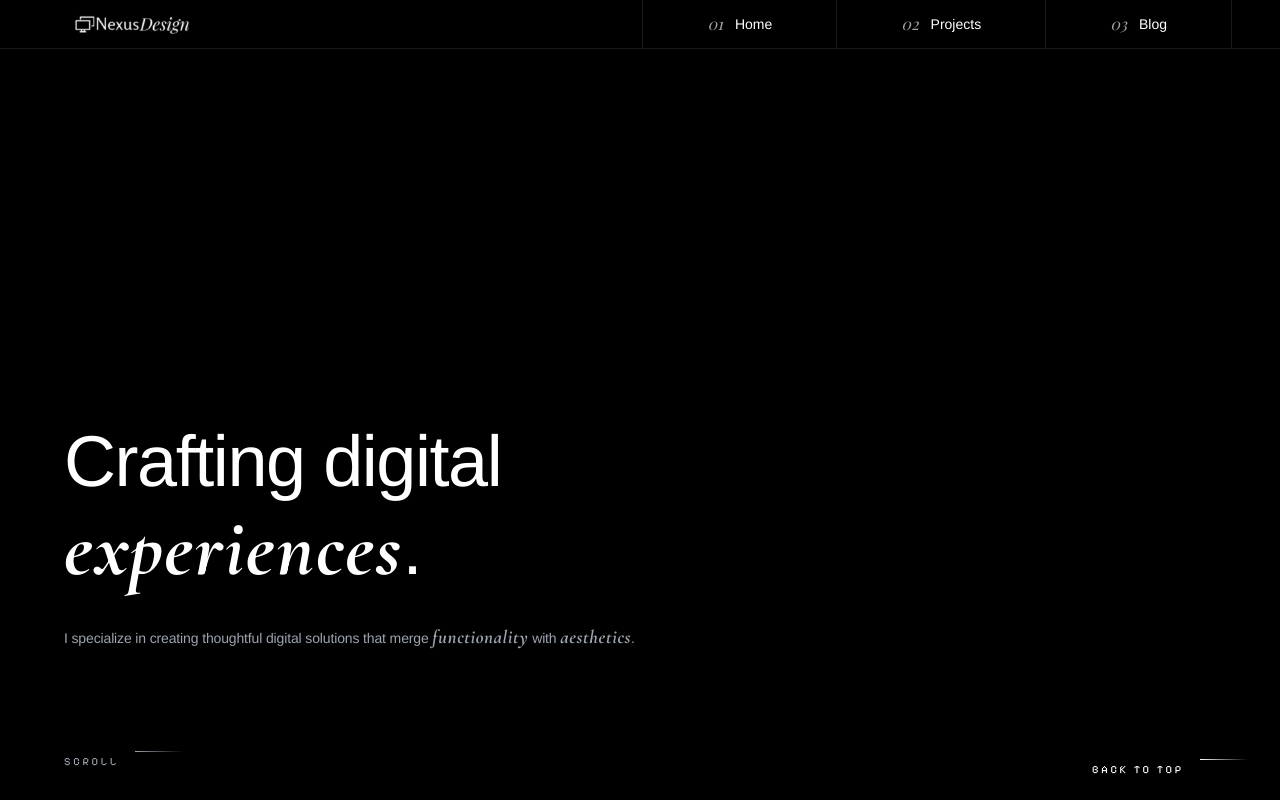
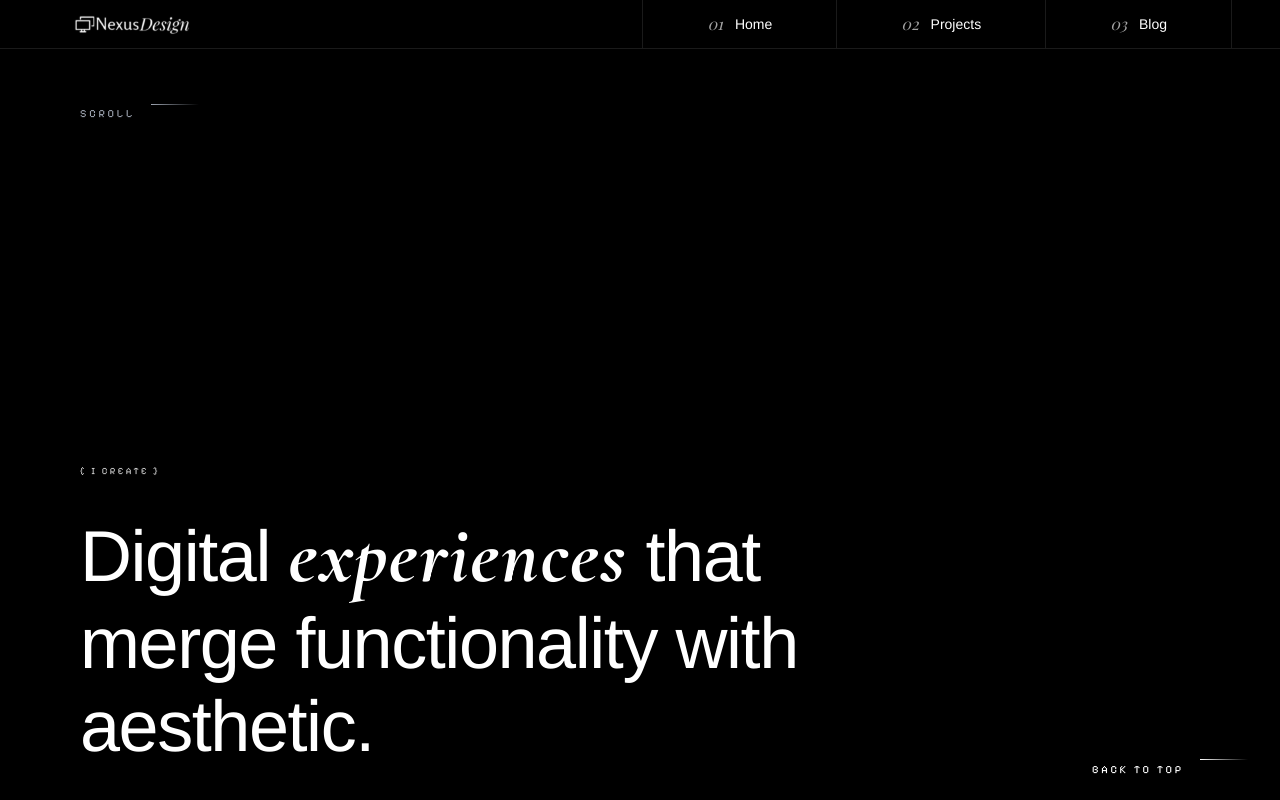
Before and after one commit to raunnnak/portfolio, a React (Vite) app: page / in a window 1280 px wide. Shown: the top 800 px of the page. Built offline with nearby package versions, Linux system fonts and the light colour scheme; a web font is replaced by a local one.

Commit message:
hero anim

```diff
--- a/package.json
+++ b/package.json
@@ -12,6 +12,8 @@
   },
   "dependencies": {
     "@heroicons/react": "^2.1.1",
+    "@splinetool/react-spline": "^4.0.0",
+    "@splinetool/runtime": "^1.9.72",
     "framer-motion": "^11.0.5",
     "react": "^18.2.0",
     "react-dom": "^18.2.0",
--- a/src/components/home/Hero.jsx
+++ b/src/components/home/Hero.jsx
@@ -1,27 +1,24 @@
 import { motion } from 'framer-motion';
+import Spline from '@splinetool/react-spline';
 
 const Hero = () => {
   return (
-    <section className="h-screen w-screen bg-black text-white relative">
-      <div className="h-full w-full relative">
-        <div className="absolute bottom-[15%] left-0 max-w-[100rem] mx-auto px-4 sm:px-6 lg:px-8">
-          {/* Main content */}
-          <div className="space-y-8">
-            <h1 className="text-[2.5rem] md:text-[3.5rem] lg:text-[4.5rem] font-[200] text-white/100 tracking-[-0.02em] leading-[1.15]">
-              Crafting digital<br />
-              <span className="font-['Cormorant'] italic font-[700] text-white text-[3rem] md:text-[4rem] lg:text-[5rem] tracking-[0.02em]">experiences</span>.
-            </h1>
+    <section className="h-screen w-screen bg-transparent text-white relative overflow-hidden">
+      {/* Spline Scene Background */}
+      <div className="absolute top-0 right-0 w-[53%] h-screen flex items-center justify-end translate-y-[0%] translate-x-[-5%]">
+        <div className="relative w-[92%] h-[92%]">
+          <div className="absolute inset-0 scale-[1.3]">
+            <div className="w-full h-full [&>div]:!h-full [&>div>canvas]:!h-full [&>div>div]:opacity-0 [&>div>div]:!hidden">
+              <Spline scene="https://prod.spline.design/JU0gQo7ulYAp1ZNF/scene.splinecode" />
+            </div>
+            {/* Black overlay to cover watermark */}
+            <div className="absolute bottom-[-40px] right-[-20px] w-[200px] h-[50px] bg-black z-50" />
+          </div>
+        </div>
       </div>
 
-          {/* Description and scroll indicator */}
-          <div className="mt-8 space-y-24">
-            <p className="text-xs md:text-sm text-gray-400 font-[200] tracking-[-0.01em] max-w-[65rem]">
-              I specialize in creating thoughtful digital solutions that merge{" "}
-              <span className="font-['Cormorant'] italic font-[700] text-[1.35em] tracking-[0.03em]">functionality</span> with{" "}
-              <span className="font-['Cormorant'] italic font-[700] text-[1.35em] tracking-[0.03em]">aesthetics</span>.
-            </p>
-
-            {/* Scroll indicator */}
+      {/* Scroll indicator - Moved to top */}
+      <div className="absolute top-24 left-8 lg:left-12 z-20">
         <div className="flex items-center gap-4">
           <motion.span
             className="text-[11px] tracking-[0.25em] text-gray-400 uppercase font-['Pixelify_Sans'] font-[300] inline-block"
@@ -40,6 +37,22 @@ const Hero = () => {
           <div className="h-[1px] w-12 bg-gradient-to-r from-gray-400 to-transparent" />
         </div>
       </div>
+
+      {/* Content Container */}
+      <div className="h-full w-full relative z-10 flex items-end">
+        <div className="w-full max-w-[100rem] mx-auto px-8 lg:px-12 pb-8">
+          {/* Main content */}
+          <div className="max-w-[65%] space-y-8">
+            <div className="flex items-center gap-1">
+              <span className="text-[0.6rem] tracking-[0.25em] text-white/80 uppercase font-['Pixelify_Sans']">
+                {"{"} I CREATE {"}"}
+              </span>
+            </div>
+
+            <h1 className="text-[2.5rem] md:text-[3.5rem] lg:text-[4.5rem] font-[200] text-white/100 tracking-[-0.02em] leading-[1.15]">
+              Digital <span className="font-['Cormorant'] italic font-[700] text-white text-[3rem] md:text-[4rem] lg:text-[5rem] tracking-[0.02em]">experiences</span> that merge functionality with aesthetic.
+            </h1>
+          </div>
         </div>
       </div>
     </section>
--- a/src/components/layout/Layout.jsx
+++ b/src/components/layout/Layout.jsx
@@ -11,7 +11,7 @@ const Layout = ({ children }) => {
 
       {/* Main Content */}
       <motion.main
-        className="flex-1 pt-16 lg:pt-20" // pt-16 to account for fixed Navigation height
+        className="flex-1"
         initial={{ opacity: 0, y: 20 }}
         animate={{ opacity: 1, y: 0 }}
         exit={{ opacity: 0, y: 20 }}
```
Also changed, not shown: 1 other file (tests, documents, lock files or other folders). Lines whose indentation alone changed are shown as unchanged.
